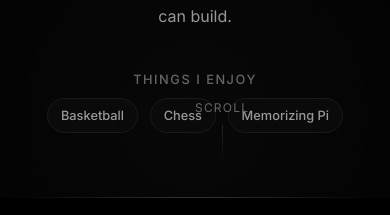
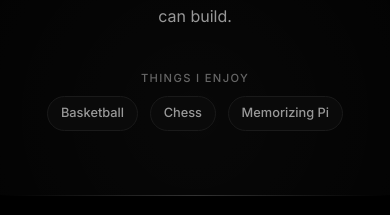
Before and after one commit to KenGao0216/ken-gao, a React (Vite) app: page / in a window 390 px wide. Shown: the part 338-553 px from the top of the page. Built offline with nearby package versions, Linux system fonts and the light colour scheme.

Commit message:
scaling for mobile

```diff
--- a/src/App.css
+++ b/src/App.css
@@ -132,7 +132,7 @@
 }
 
 .interests-label {
-  font-size: 0.8rem;
+  font-size: clamp(0.7rem, 1.5vw, 0.85rem);
   font-weight: 500;
   color: var(--text-muted);
   text-transform: uppercase;
@@ -177,7 +177,7 @@
 }
 
 .scroll-indicator span {
-  font-size: 0.75rem;
+  font-size: clamp(0.65rem, 1.5vw, 0.75rem);
   color: var(--text-muted);
   letter-spacing: 0.1em;
   text-transform: uppercase;
--- a/src/App.jsx
+++ b/src/App.jsx
@@ -56,10 +56,6 @@ function App() {
             <span className="interest-tag">Memorizing Pi</span>
           </div>
         </div>
-        <div className="scroll-indicator">
-          <span>Scroll</span>
-          <div className="scroll-line" />
-        </div>
       </section>
 
       <div className="section-divider" />
```
